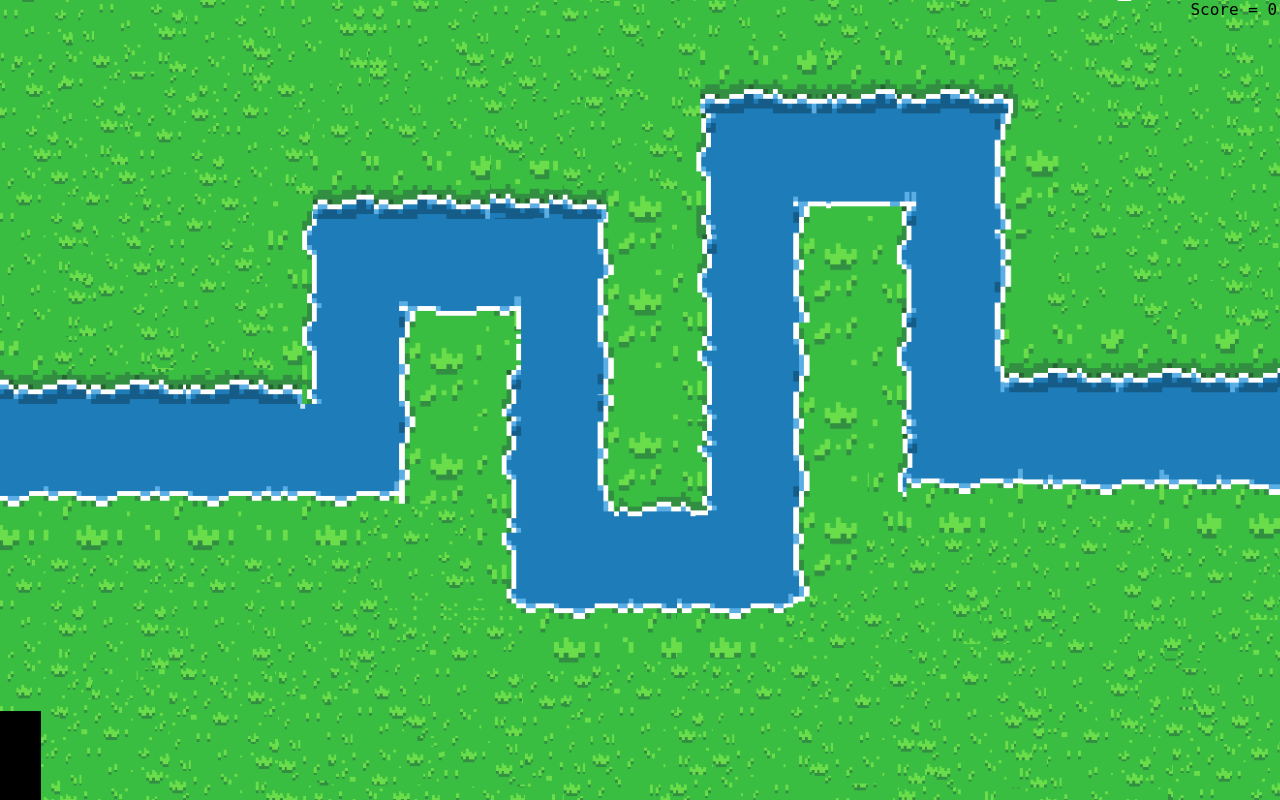
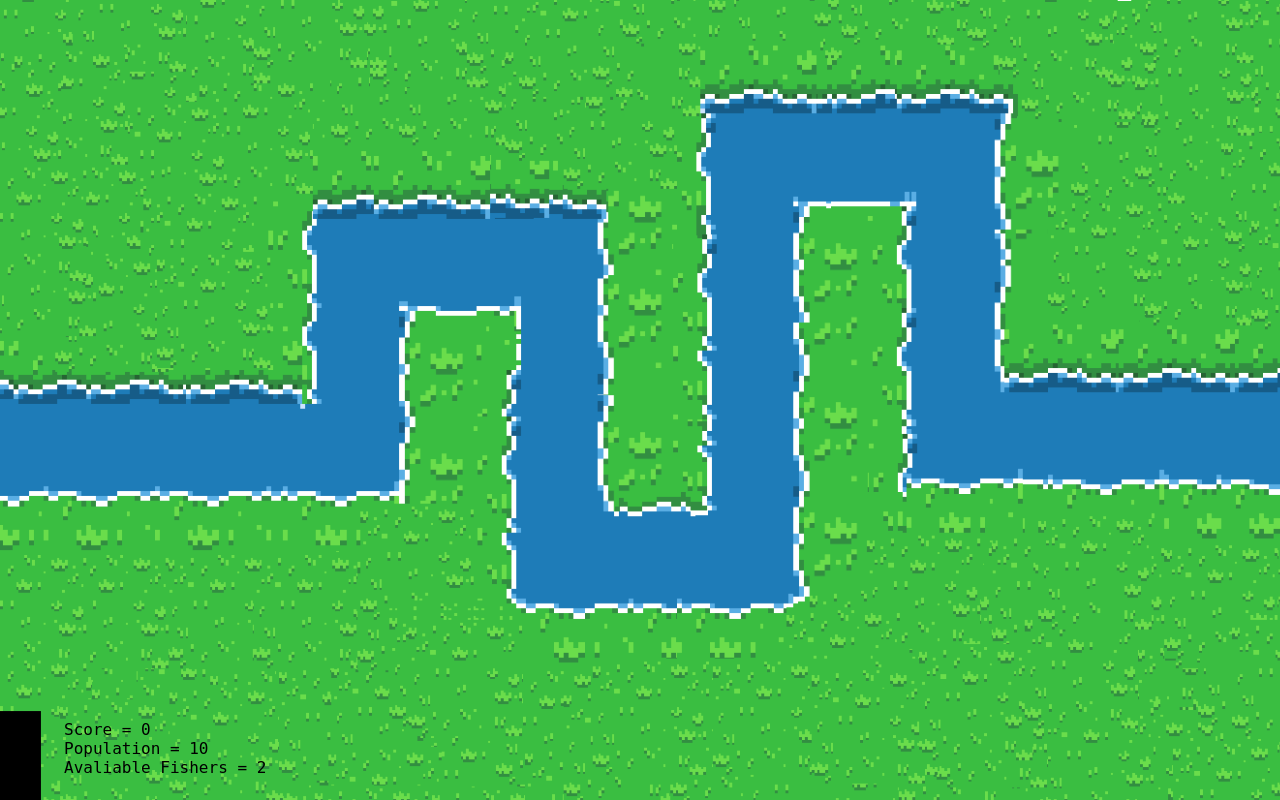
Before and after one commit to anniewang1109/CSSI_Fishing_Village_Game, a Python web app: template templates/gamePage.html in a window 1280 px wide. Run offline with Jinja, Linux system fonts and the light colour scheme; the template is opened without the code that fills it: most values are stand-ins (such as "Sample title", 1, 10 or a date in 2020).

Commit message:
updates fish speed and frame rate as well as fishers and puts cap on fishers

```diff
--- a/Main.py
+++ b/Main.py
@@ -40,7 +40,7 @@ class StartGameHandler(webapp2.RequestHandler):
             nickname = user.nickname()
             template_vars = {
                 "nickname": nickname,
-                "levelData": "2||2|||1||||3|1|||1||||3|||||3||2||3|||2||||2||||1||3||1|||1|||1||3|||2||1",
+                "levelData": "2||3|||1||||3|1|||1||||3|||||3||2||3|||2||||2||||1||3||1|||1|||1||3|||2||1",
             }
             template = jinja_current_directory.get_template('/templates/gamePage.html')
             self.response.write(template.render(template_vars))
--- a/static/GP2.js
+++ b/static/GP2.js
@@ -10,6 +10,9 @@ var fishCount = 0;
 var wait;
 var newFisher;
 var score = 0;
+var population = 10;
+var availableFishers = 2;
+var done = false;
 
 function full_canvas(){
   var canvas = document.getElementById("game-layer")
@@ -59,7 +62,7 @@ function swim(fish_index){
         draw_fish(fish);
       }else{
         score += fish.level;
-        document.getElementById("scoreTag").innerHTML = "Score: "  + score;
+        refreshPage();
         clearInterval(fishArr[fish_index][1]);
         clear_fish(fish);
         fishArr[fish_index][0] = null;
@@ -93,9 +96,6 @@ function catch_fish(fisher_index){
                 }
                 if(Math.random()*10<3){
                   fishArr[i][0].setCaught();
-                  console.log(fisher_index + " has caught a fish");
-                }else{
-                  console.log(fisher_index + " has missed");
                 }
                 fisher.currentFrame = 46;
                 draw_fisher(fisher,false);
@@ -135,6 +135,8 @@ function readLevel(){
       fishCount++;
       currentFishIndex++;
       wait = setInterval(readLevel, 1000);
+    }else{
+      isDone = setInterval(levelComplete, 10000);
     }
 }
 
@@ -163,16 +165,37 @@ function mouseUp(e){
   document.removeEventListener("mousemove", drag);
   document.removeEventListener("mouseup", mouseUp);
   make_fisher(newFisher, currentFisherIndex++);
+  availableFishers--;
+  refreshPage();
   console.log(currentFisherIndex);
 }
 
+function refreshPage(){
+  document.getElementById("scoreTag").innerHTML = "Score = " + score + "<br>Population = " + population + "<br>Avaliable Fishers = " + availableFishers;
+}
 
+function levelComplete(){
+  done = true;
+  for(var i = 0; i<fishArr.length; i++){
+    if(fishArr[i][0] != null){
+      done = false;
+      break;
+    }
+  }
+  if(done){
+    fishArr = [];
+    clearInterval(isDone);
+    console.log("Level is over");
+  }
+}
 
 document.addEventListener("mousedown", function(e){
   if((e.pageX>0 && e.pageX <46) &&(e.pageY>740 && e.pageY<825)){
-    newFisher = new Fisher(e.pageX,e.pageY);
-    document.addEventListener("mousemove", drag);
-    document.addEventListener("mouseup", mouseUp);
+    if(availableFishers > 0){
+      newFisher = new Fisher(e.pageX,e.pageY);
+      document.addEventListener("mousemove", drag);
+      document.addEventListener("mouseup", mouseUp);
+    }
   }
   //if((e.pageX>0 && e.pageX <46) &&(e.pageY>800 && e.pageY<912)){
 
@@ -190,4 +213,7 @@ full_canvas()
 getLevel();
 //console.log(levels.split("_"));
 level = levels.split("_")[0];
+console.log("Level has started");
+done = false;
 readLevel();
+var isDone;
--- a/static/fish.js
+++ b/static/fish.js
@@ -20,8 +20,8 @@ class Fish{
     this.currentFrame = (this.currentFrame + 1) % 4;
     switch(this.direction){
       case -1://init
-        this.offsetX = (-Math.random()*20 + 10);
-        this.offsetY = (-Math.random()*20 + 10);
+        this.offsetX = (-Math.random()*40 + 20);
+        this.offsetY = (-Math.random()*40 + 20);
         this.xPos = -32 + this.offsetX;
         this.yPos = 485 + this.offsetY;
         this.direction = 0;
@@ -110,16 +110,16 @@ class Fish{
   setFishSpeed(){
     switch (this.strength) {
       case 1:
-        this.timeSetting = 120; //fix speed eventually
-        this.speed = 3;
+        this.timeSetting = 80; //fix speed eventually
+        this.speed = 1;
         break;
       case 2:
-        this.timeSetting = 100; //fix speed eventually
-        this.speed = 4;
+        this.timeSetting = 60; //fix speed eventually
+        this.speed = 2;
         break;
       case 3:
-        this.timeSetting = 80; //fix speed eventually
-        this.speed = 5;
+        this.timeSetting = 40; //fix speed eventually
+        this.speed = 3;
         break;
     }
   }
--- a/static/gamePage.css
+++ b/static/gamePage.css
@@ -41,5 +41,6 @@
   z-index: 4;
   position:absolute;
   font-family: 'VT323', monospace;
-  left: 93%;
+  left: 5%;
+  top: 90%
 }
--- a/templates/gamePage.html
+++ b/templates/gamePage.html
@@ -8,7 +8,7 @@
 
   <body>
 
-    <p id = "scoreTag">Score = 0</p>
+    <p id = "scoreTag">Score = 0<br>Population = 10<br>Avaliable Fishers = 2</p>
     <div hidden id="levelData">{{levelData}}</div>
     <canvas id="ui-layer" width="1440" height="900"></canvas>
     <p hidden id="nickname">Welcome {{nickname}}</p hidden>
```
